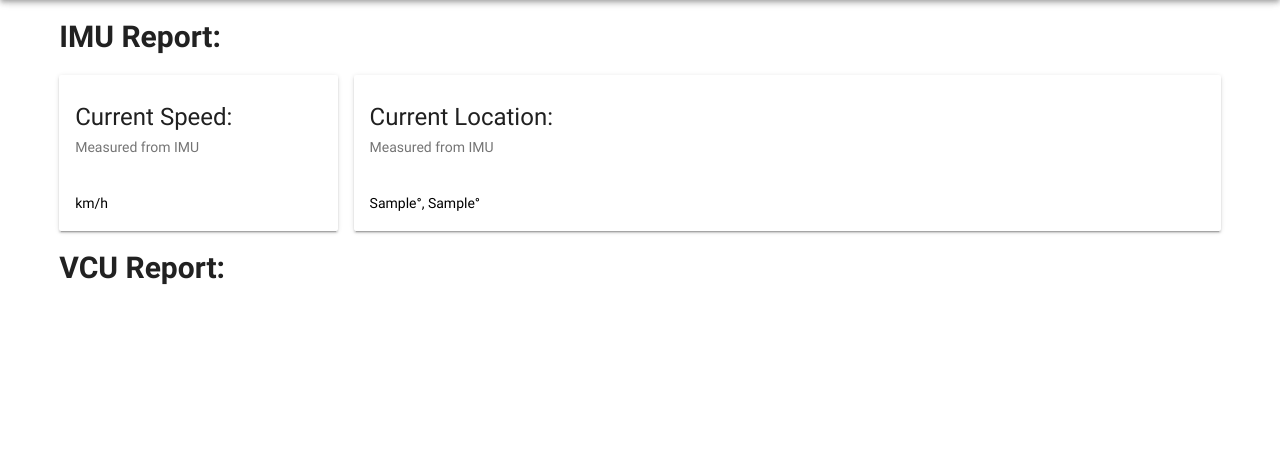
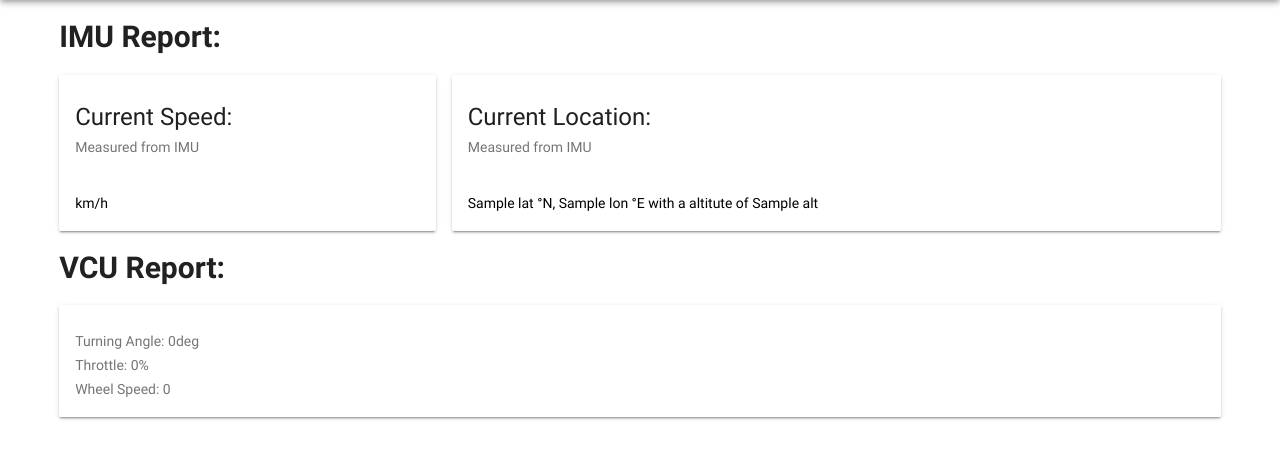
Before and after one commit to HUAT-FSAC/Status-Panel-Python, a Flask app: template scripts/templates/index.html in a window 1280 px wide. Shown: the part 64-523 px from the top of the page. Run offline with Flask 3, Linux system fonts and the light colour scheme; the template is opened without the code that fills it: most values are stand-ins (such as "Sample title", 1, 10 or a date in 2020); data that the repository does not hold is empty.

Commit message:
add: vcu info cards

```diff
--- a/scripts/templates/index.html
+++ b/scripts/templates/index.html
@@ -29,7 +29,7 @@
     <div class="container mdui-container">
         <h1>IMU Report:</h1>
         <div class="mdui-row">
-            <div class="mdui-col-xs-3">
+            <div class="mdui-col-xs-4">
                 <div class="mdui-card">
                     <div class="mdui-card-primary">
                         <div class="mdui-card-primary-title">Current Speed:</div>
@@ -41,19 +41,46 @@
                     </div>
                 </div>
             </div>
-            <div class="mdui-col-xs-9">
+            <div class="mdui-col-xs-8">
                 <div class="mdui-card">
                     <div class="mdui-card-primary">
                         <div class="mdui-card-primary-title">Current Location:</div>
                         <div class="mdui-card-primary-subtitle">Measured from IMU</div>
                     </div>
                     <!-- TODO: add map media -->
-                    <div class="mdui-card-content">{{current_lat}}°, {{current_lon}}°</div>
+                    <div class="mdui-card-content">
+                        <span id="lat" />{{lat}}
+                        <span>°N, </span>
+                        <span id="lon" />{{lon}}
+                        <span> °E</span>
+                        with a altitute of
+                        <span id="alt" />{{alt}}
+                    </div>
                 </div>
             </div>
         </div>
 
         <h1>VCU Report:</h1>
+        <div class="mdui-row">
+            <div class="mdui-col-xs-12">
+                <div class="mdui-card">
+                    <div class="mdui-card-primary">
+                        <div class="mdui-card-primary-subtitle">
+                            Turning Angle:
+                            <span id="steering">0</span>deg
+                        </div>
+                        <div class="mdui-card-primary-subtitle">
+                            Throttle:
+                            <span id="pedal_ratio">0</span>%
+                        </div>
+                        <div class="mdui-card-primary-subtitle">
+                            Wheel Speed:
+                            <span id="speed_left_front">0</span>
+                        </div>
+                    </div>
+                </div>
+            </div>
+        </div>
     </div>
 
     <script>
```
